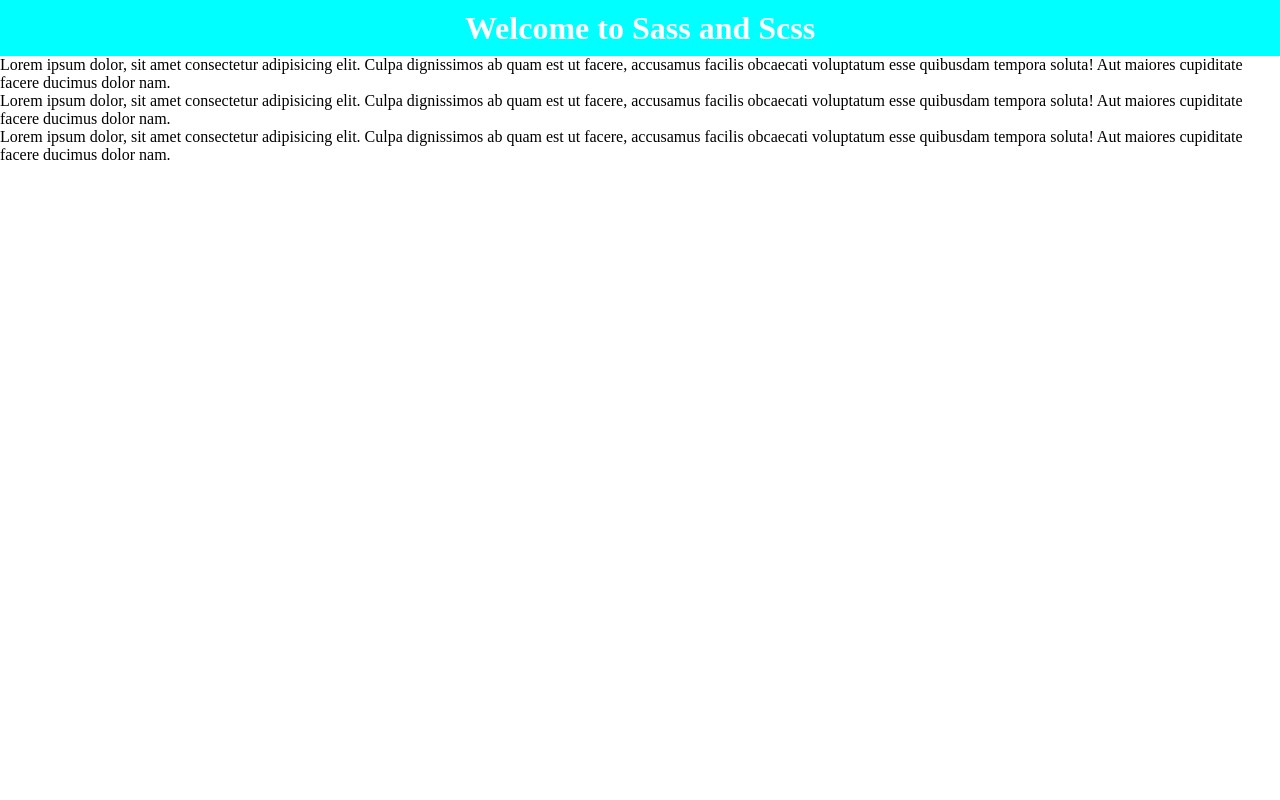
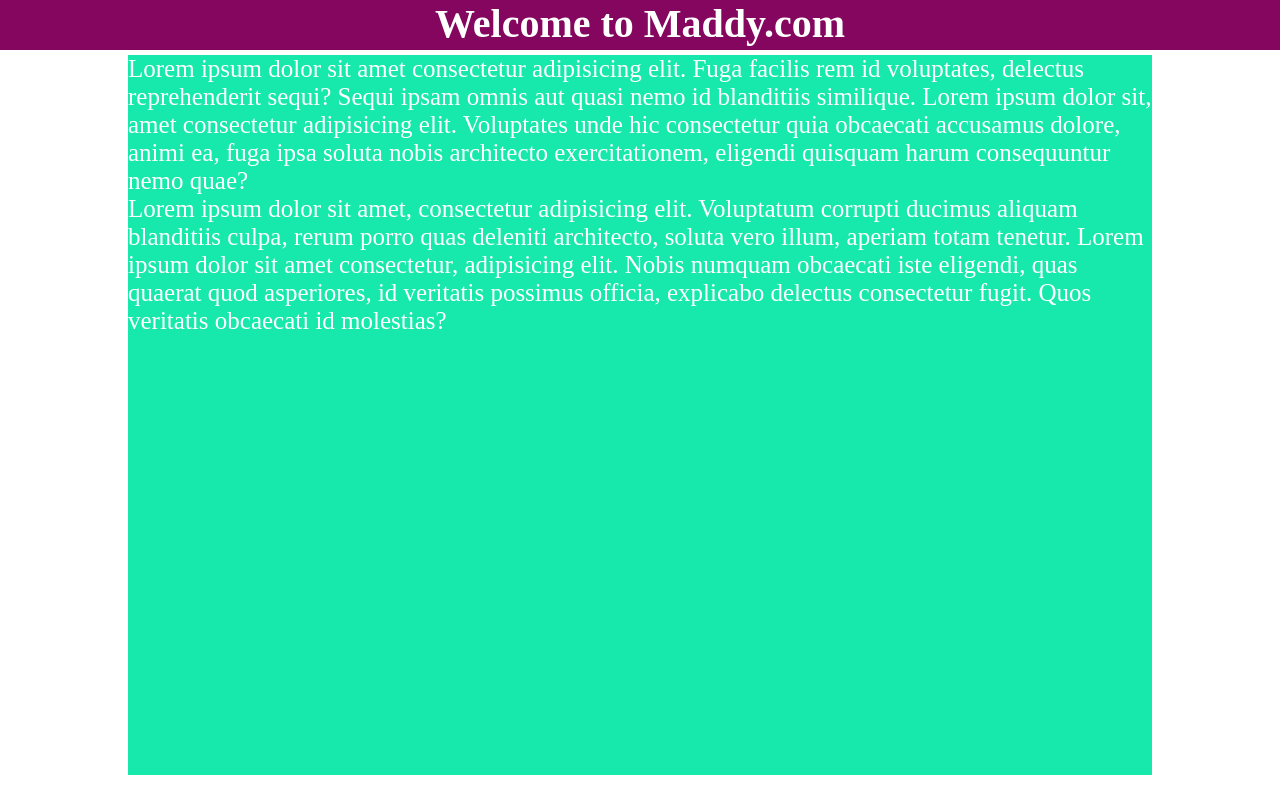
Before and after one commit to mudassirarif17/scss---sass, a plain HTML site: page index.html in a window 1280 px wide. Drawn offline with Linux system fonts and the light colour scheme.

Commit message:
initial commit

```diff
--- a/index.html
+++ b/index.html
@@ -2,19 +2,29 @@
 <html lang="en">
 <head>
     <meta charset="UTF-8">
-    <meta http-equiv="X-UA-Compatible" content="IE=edge">
     <meta name="viewport" content="width=device-width, initial-scale=1.0">
-    <link rel="stylesheet" href="scss/style.css">
-    <title>Sass and Scss tutorial</title>
+    <link rel="stylesheet" href="./sass/style.css">
+    <title>Sass & Scss</title>
 </head>
 <body>
+    <!-- Sass stands for syntactically awesome style sheet -->
+    <!-- Sass is an extension to css -->
+    <!-- Sass is a CSS pre-processor -->
+    <!-- Sass is completely compatible with all version of css -->
+    <!-- Sass reduce repition of css and there fore save times  -->
+    <!-- Feature of Sass -->
+    <!-- Nesting , Variables , Operators , @use , @mixin - @include  -->
+    <!-- @extends -->
+
     <header>
-        <h1>Welcome to Sass and Scss</h1>
+        <h1>Welcome to Maddy.com</h1>
     </header>
+
     <main>
-        <p>Lorem ipsum dolor, sit amet consectetur adipisicing elit. Culpa dignissimos ab quam est ut facere, accusamus facilis obcaecati voluptatum esse quibusdam tempora soluta! Aut maiores cupiditate facere ducimus dolor nam.</p>
-        <p>Lorem ipsum dolor, sit amet consectetur adipisicing elit. Culpa dignissimos ab quam est ut facere, accusamus facilis obcaecati voluptatum esse quibusdam tempora soluta! Aut maiores cupiditate facere ducimus dolor nam.</p>
-        <p>Lorem ipsum dolor, sit amet consectetur adipisicing elit. Culpa dignissimos ab quam est ut facere, accusamus facilis obcaecati voluptatum esse quibusdam tempora soluta! Aut maiores cupiditate facere ducimus dolor nam.</p>
+        <p>Lorem ipsum dolor sit amet consectetur adipisicing elit. Fuga facilis rem id voluptates, delectus reprehenderit sequi? Sequi ipsam omnis aut quasi nemo id blanditiis similique. Lorem ipsum dolor sit, amet consectetur adipisicing elit. Voluptates unde hic consectetur quia obcaecati accusamus dolore, animi ea, fuga ipsa soluta nobis architecto exercitationem, eligendi quisquam harum consequuntur nemo quae?</p>
+
+        <p>Lorem ipsum dolor sit amet, consectetur adipisicing elit. Voluptatum corrupti ducimus aliquam blanditiis culpa, rerum porro quas deleniti architecto, soluta vero illum, aperiam totam tenetur.
+            Lorem ipsum dolor sit amet consectetur, adipisicing elit. Nobis numquam obcaecati iste eligendi, quas quaerat quod asperiores, id veritatis possimus officia, explicabo delectus consectetur fugit. Quos veritatis obcaecati id molestias?</p>
     </main>
 </body>
 </html>
--- /dev/null
+++ b/sass/_variables.scss
@@ -0,0 +1,2 @@
+// $mainBgHover : rgb(6, 133, 80);
+$mainBgHover : rgb(133, 6, 95);
--- /dev/null
+++ b/sass/style.scss
@@ -0,0 +1,46 @@
+// Variables
+// $mainBgHover : rgb(6, 133, 80);
+// $mainBgColor : rgb(22, 235, 171);
+// $mainTextColor : white;
+
+// Mixin
+@mixin mainColors($fontSize){
+    background-color: rgb(22, 233, 171);
+    font-size: $fontSize;
+    color: white;
+}
+
+@import "_variables";
+// @use "_variables";
+
+*{
+    margin: 0;
+    padding: 0;
+}
+
+header{
+    // background-color: $mainBgColor;
+    width: 100%;
+    height: 50px;
+    @include mainColors(20px);
+
+    h1{
+        // color: $mainTextColor;
+        text-align: center;
+    }
+    // In sass and scss & mean parent selector
+    &:hover{
+        background-color: $mainBgHover;
+    }
+}
+
+main{
+    width: 80vw;
+    // Operators
+    height: 80vh + 10vh;
+    // background-color: $mainBgColor;
+    @include mainColors(25px);
+    margin: 5px auto;
+    // color: $mainTextColor;
+    // font-size: 20px;
+}
--- a/scss/style.scss
+++ /dev/null
@@ -1,23 +0,0 @@
-*{
-    margin: 0;
-    padding: 0;
-    box-sizing: border-box;
-}
-// Variables
-$mainBgColor : rgb(252, 25, 25);
-$mainTextColor : white;
-$mainHoverColor : cyan;
-
-header{
-    background-color: $mainBgColor;
-    color: $mainTextColor;
-    height: 56px;
-    width: 100%;
-    h1{
-        text-align: center;
-        padding: 10px 0px;
-    }
-    &:hover{
-        background-color: $mainHoverColor;
-    }
-}
```
Also changed, not shown: sass/style.css (added), scss/style.css (deleted), 2 other files.
